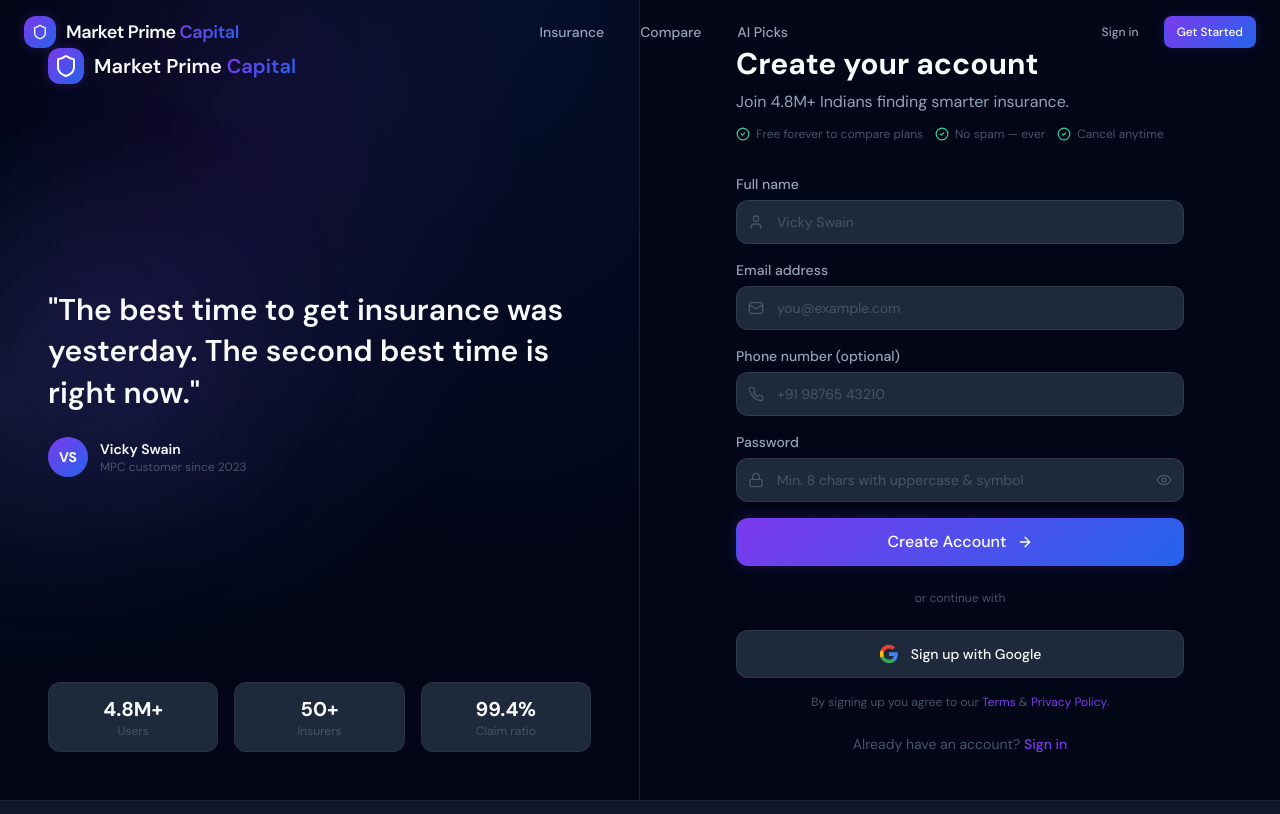
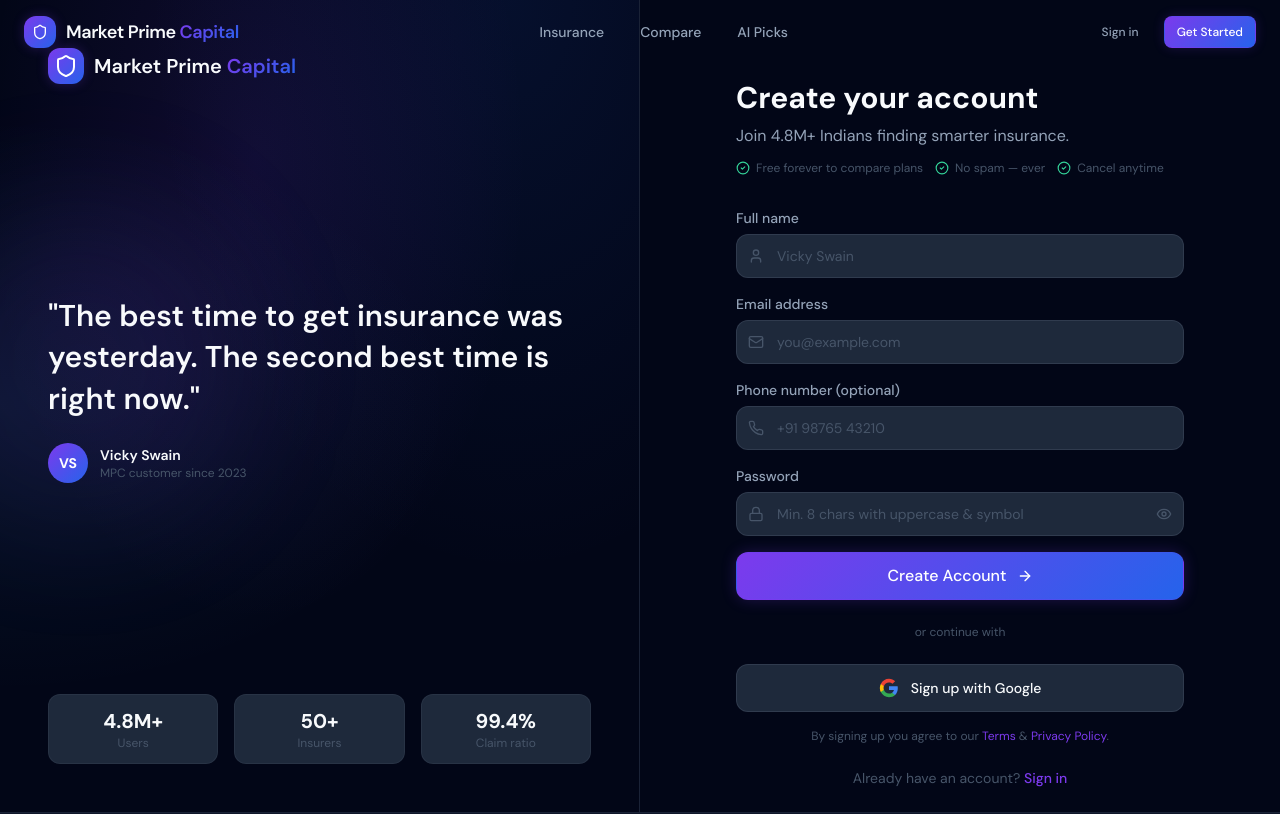
Before and after one commit to VickySwain/AI-Bazaar, a Next.js app in the folder frontend/: page /signup in a window 1280 px wide. Shown: the top 814 px of the page. Built offline with nearby package versions, Linux system fonts and the light colour scheme; a web font is replaced by a local one.

Commit message:
fix: auth page top padding to avoid navbar overlap

```diff
--- a/frontend/src/app/(auth)/layout.tsx
+++ b/frontend/src/app/(auth)/layout.tsx
@@ -52,7 +52,7 @@
       </div>
 
       {/* Right panel — form */}
-      <div className="flex-1 flex items-center justify-center p-6">
+      <div className="flex-1 flex items-center justify-center p-6 pt-20">
         <div className="w-full max-w-md">
           {/* Mobile logo */}
           <div className="flex lg:hidden items-center gap-2 mb-8">
```
